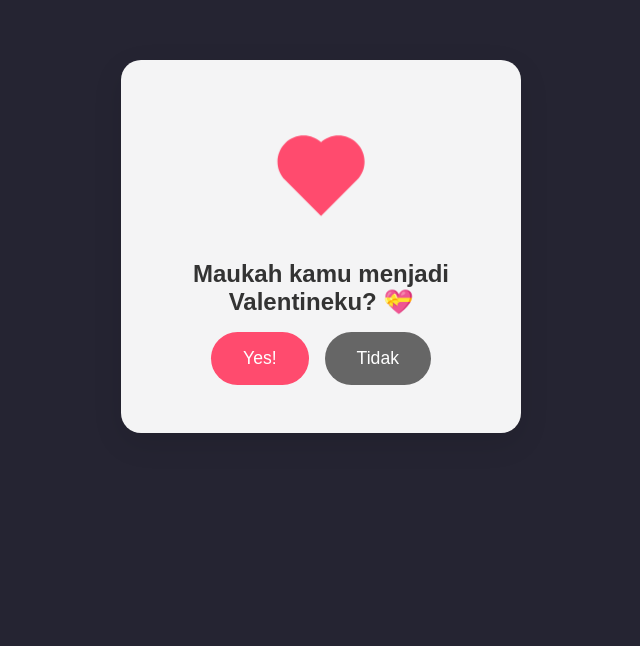
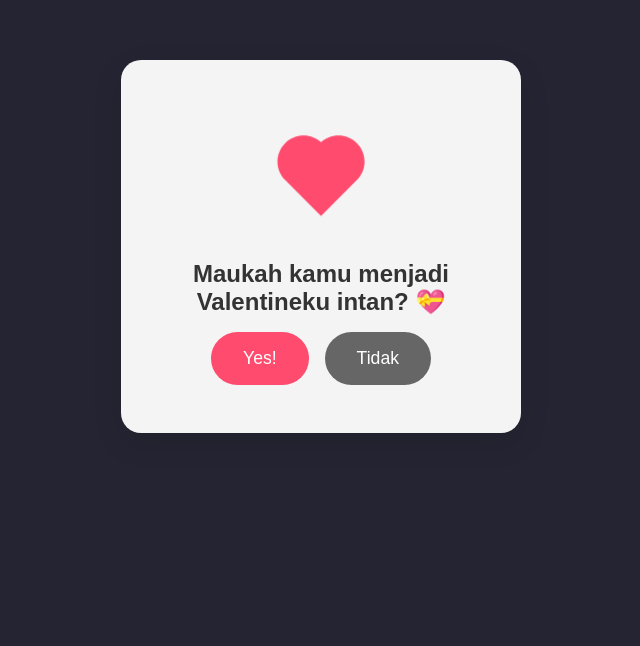
Before and after one commit to ArthaaTude/Valentine, a plain HTML site: page index.html in a window 1280 px wide. Shown: the part 154-800 px from the top of the page, without its empty margins (319-959 px from the left). Drawn offline with Linux system fonts and the light colour scheme.

Commit message:
Update index.html

```diff
--- a/index.html
+++ b/index.html
@@ -198,7 +198,8 @@
           </div>
 
           <div class="question active" id="q1">
-            <h1 class="message">Maukah kamu menjadi Valentineku? 💝</h1>
+<!--             ubah nama  -->
+            <h1 class="message">Maukah kamu menjadi Valentineku intan? 💝</h1>
             <div class="btn-container">
               <button class="btn" onclick="nextQuestion(true, 1)">Yes!</button>
               <div class="no-btn-container">
```
